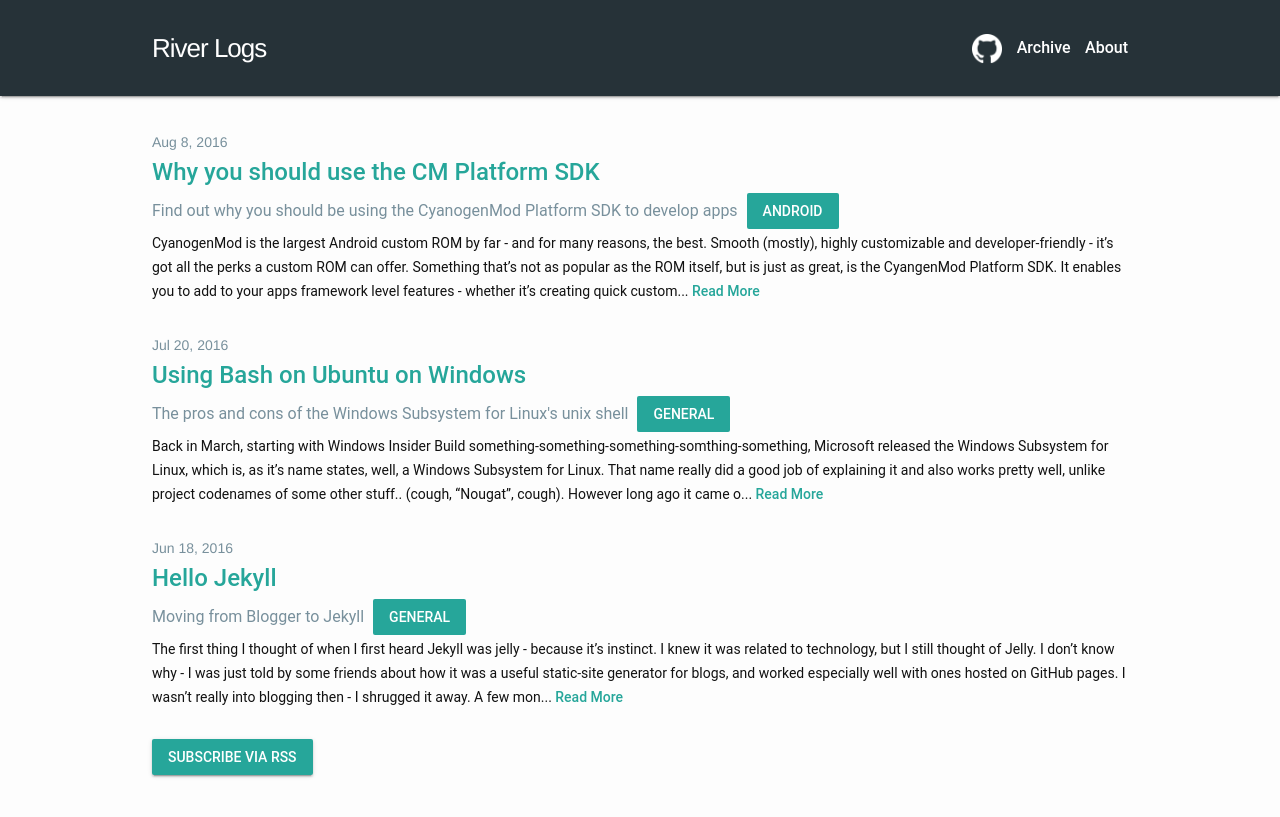
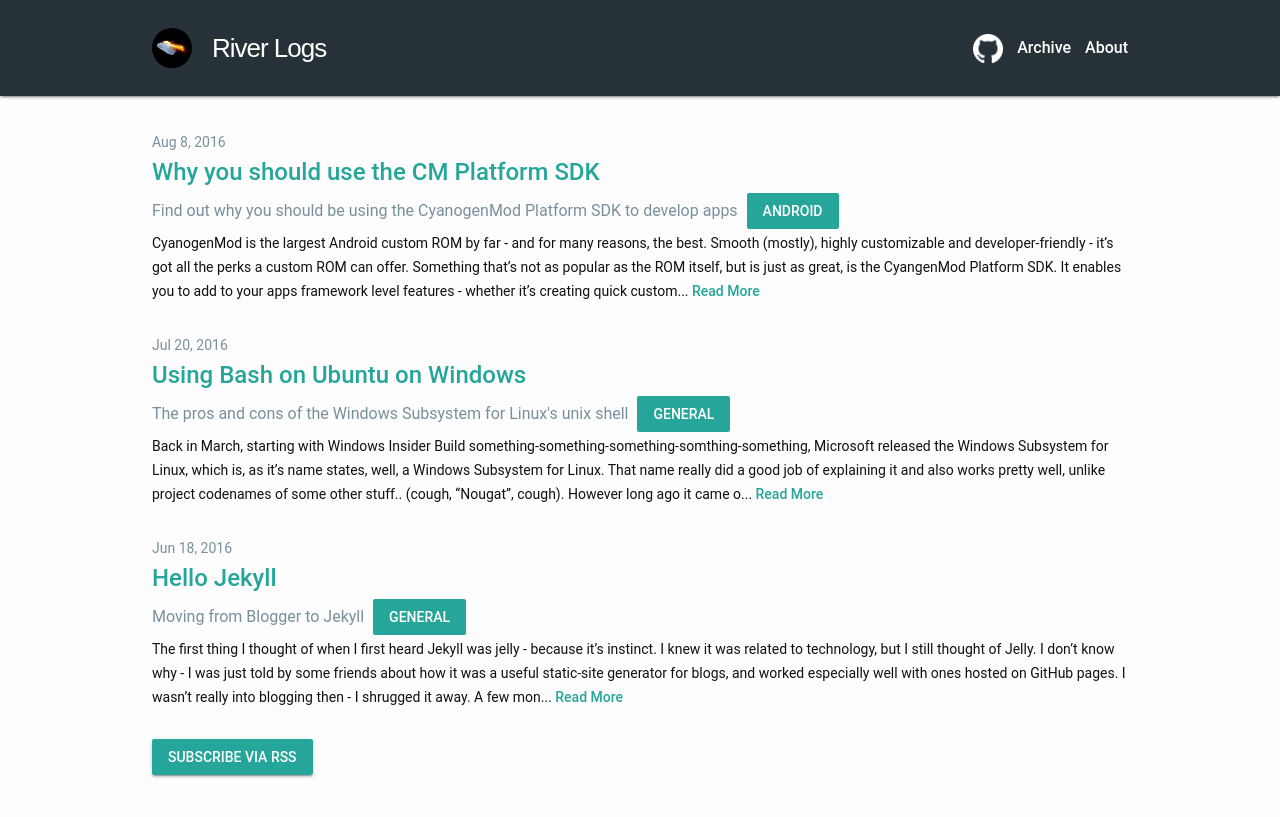
Before and after one commit to manasrawat/manasrawat.github.io, a Jekyll site: the page built from index.html, in a window 1280 px wide. Shown: the top 817 px of the page. Built offline with Jekyll 4.4.1, drawn with Linux system fonts in a browser that asks for light colours.

Commit message:
Minor UI updates: Added gplus icon, new favicon, set every object

```diff
--- a/_includes/head.html
+++ b/_includes/head.html
@@ -1,5 +1,5 @@
 <head>
-  <link rel="shortcut icon" type="image/png" href="/favicon.png">
+  <link rel="shortcut icon" type="image/png" href="/munowse.png">
   <meta charset="utf-8">
   <meta http-equiv="X-UA-Compatible" content="IE=edge">
   <meta name="viewport" content="width=device-width, initial-scale=1">
--- a/_includes/header.html
+++ b/_includes/header.html
@@ -3,7 +3,10 @@
 
   <div class="my-wrapper">
 
-    <a class="site-title" href="{{ site.baseurl }}/">{{ site.title }}</a>
+	<div style="display: inline-flex; align-items:center;" class="title-wrap">
+		<a href="https://plus.google.com/+manasmrawat"><img src="/munowse.png" style="margin-right: 20px; height: 40px; border-radius: 50%;"/></a>
+		<a class = "site-title" href="{{ site.baseurl }}/">{{ site.title }}</a>
+	</div>
 
     <nav class="site-nav">
 
--- a/css/styles.css
+++ b/css/styles.css
@@ -1,4 +1,4 @@
-html, body { font-size: 14px; font-weight: 400; line-height: 20px; }
+html, body { font-size: 14px; font-weight: 400; line-height: 20px; font-family: "Roboto"; }
 h1 { color: #26a69a}
 a, a:hover, a:visited { color: #26a69a; text-decoration:none }
 h1, h2, h3, h4, h5 {margin: 0px; padding: 0px;}
@@ -9,7 +9,7 @@ p { margin: 0; }
 .mdl-card { min-height: 0; width: 100%; position: relative; overflow: inherit; position:fixed; background: #263238; color: #ffffff; border-radius: 0; }
 .my-wrapper { width: auto; max-width: auto; padding: 20px 30px; }
 .mdl-menu__container { margin: 0 45px; }
-.site-title, .site-title:visited, .site-title:hover { color: #ffffff; text-decoration: none; }
+.site-title, .site-title:visited, .site-title:hover { color: #ffffff; text-decoration: none; font-family: sans-serif; }
 .nav-item { color: #ffffff; text-decoration: none; font-family: "Roboto"; display: inline-block; }
 .post-container { margin: -6px 0 24px 0; line-height: 0; }
 .post-title {font-size: 24px;}
@@ -33,7 +33,7 @@ p { margin: 0; }
 .nav-mobile { display: none; }
 .mdl-button--icon { margin-right: 10%; }
 .post-list, .post { margin: 0 10% 0 10%; }
-.site-title { margin-left: 10%; }
+.title-wrap { margin-left: 10%; }
 .mdl-menu__container.is-visible, .mdl-menu__container.is-animating { right: 9.6% !important; }
 .site-nav { margin-right: 10% }
 .mdl-button--raised { margin-left: 10% }
```
Also changed, not shown: favicon.png (deleted), munowse.png (added).
